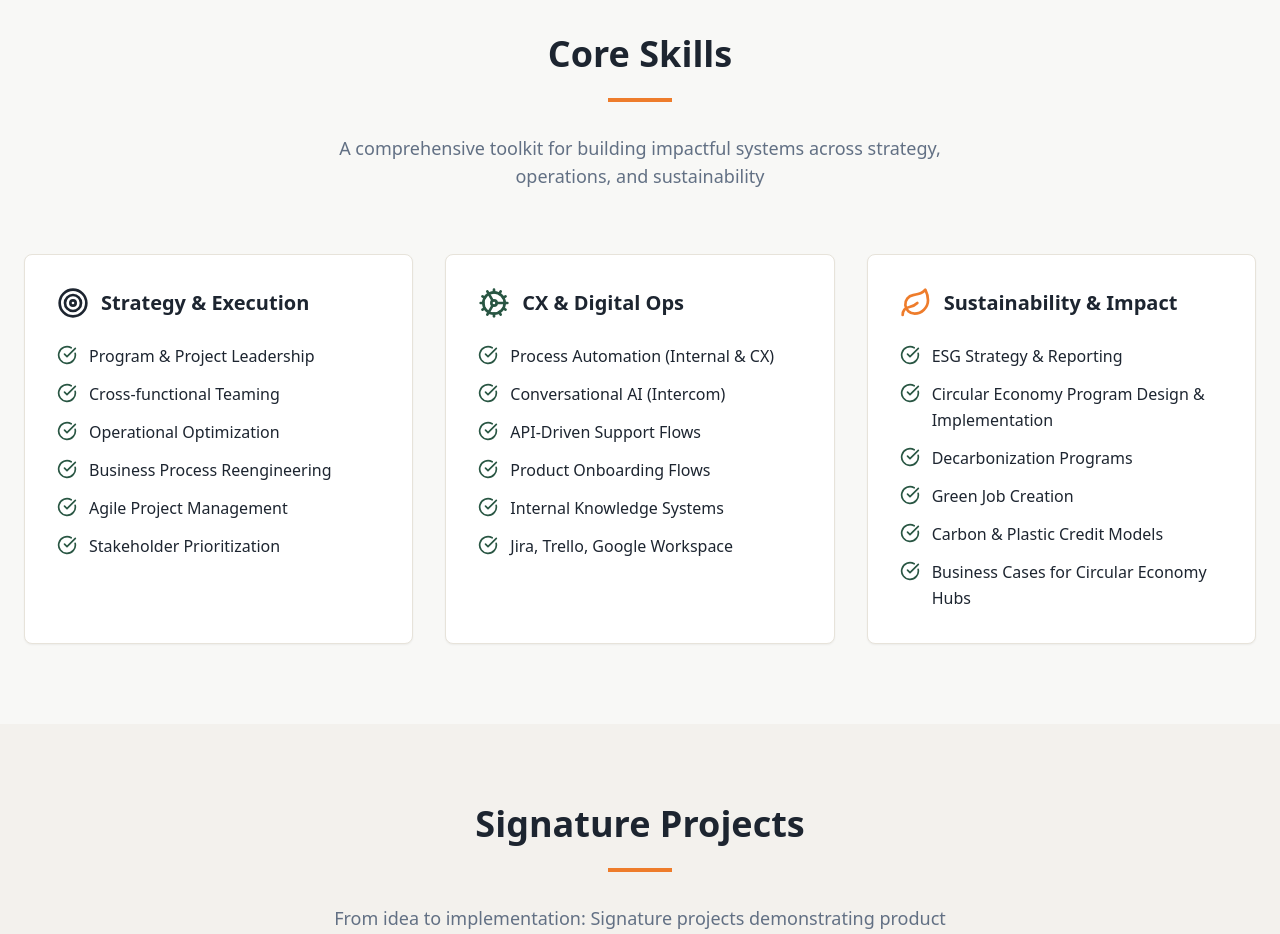
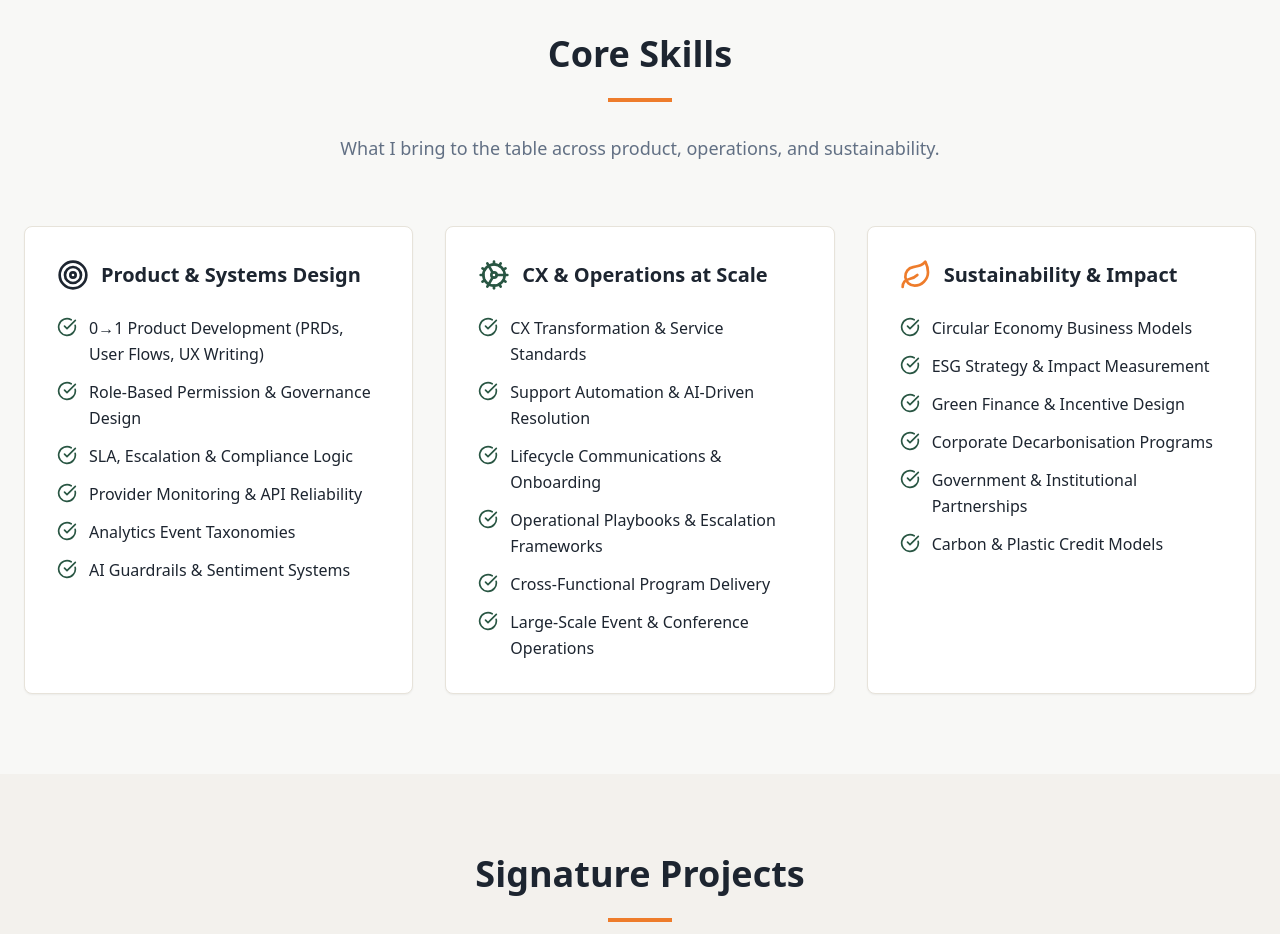
Before and after one commit to odietea/scale-impact-clarity, a React (Vite) app: page / in a window 1280 px wide. Shown: the part 1840-2774 px from the top of the page. Built offline with nearby package versions, Linux system fonts and the light colour scheme.

Commit message:
Changes
Co-authored-by: odietea <33519154+odietea@users.noreply.github.com>

```diff
--- a/src/components/SkillsSection.tsx
+++ b/src/components/SkillsSection.tsx
@@ -4,38 +4,38 @@ const SkillsSection = () => {
   const skillCategories = [
     {
       icon: <Target className="w-8 h-8 text-primary" />,
-      title: "Strategy & Execution",
+      title: "Product & Systems Design",
       skills: [
-        "Program & Project Leadership",
-        "Cross-functional Teaming",
-        "Operational Optimization",
-        "Business Process Reengineering",
-        "Agile Project Management",
-        "Stakeholder Prioritization"
+        "0→1 Product Development (PRDs, User Flows, UX Writing)",
+        "Role-Based Permission & Governance Design",
+        "SLA, Escalation & Compliance Logic",
+        "Provider Monitoring & API Reliability",
+        "Analytics Event Taxonomies",
+        "AI Guardrails & Sentiment Systems"
       ]
     },
     {
       icon: <Cog className="w-8 h-8 text-secondary" />,
-      title: "CX & Digital Ops",
+      title: "CX & Operations at Scale",
       skills: [
-        "Process Automation (Internal & CX)",
-        "Conversational AI (Intercom)",
-        "API-Driven Support Flows",
-        "Product Onboarding Flows",
-        "Internal Knowledge Systems",
-        "Jira, Trello, Google Workspace"
+        "CX Transformation & Service Standards",
+        "Support Automation & AI-Driven Resolution",
+        "Lifecycle Communications & Onboarding",
+        "Operational Playbooks & Escalation Frameworks",
+        "Cross-Functional Program Delivery",
+        "Large-Scale Event & Conference Operations"
       ]
     },
     {
       icon: <Leaf className="w-8 h-8 text-accent" />,
       title: "Sustainability & Impact",
       skills: [
-        "ESG Strategy & Reporting",
-        "Circular Economy Program Design & Implementation",
-        "Decarbonization Programs",
-        "Green Job Creation",
-        "Carbon & Plastic Credit Models",
-        "Business Cases for Circular Economy Hubs"
+        "Circular Economy Business Models",
+        "ESG Strategy & Impact Measurement",
+        "Green Finance & Incentive Design",
+        "Corporate Decarbonisation Programs",
+        "Government & Institutional Partnerships",
+        "Carbon & Plastic Credit Models"
       ]
     }
   ];
@@ -49,7 +49,7 @@ const SkillsSection = () => {
           </h2>
           <div className="w-16 h-1 bg-accent mx-auto mb-8"></div>
           <p className="text-lg text-muted-foreground max-w-2xl mx-auto">
-            A comprehensive toolkit for building impactful systems across strategy, operations, and sustainability
+             What I bring to the table across product, operations, and sustainability.
           </p>
         </div>
 
```
